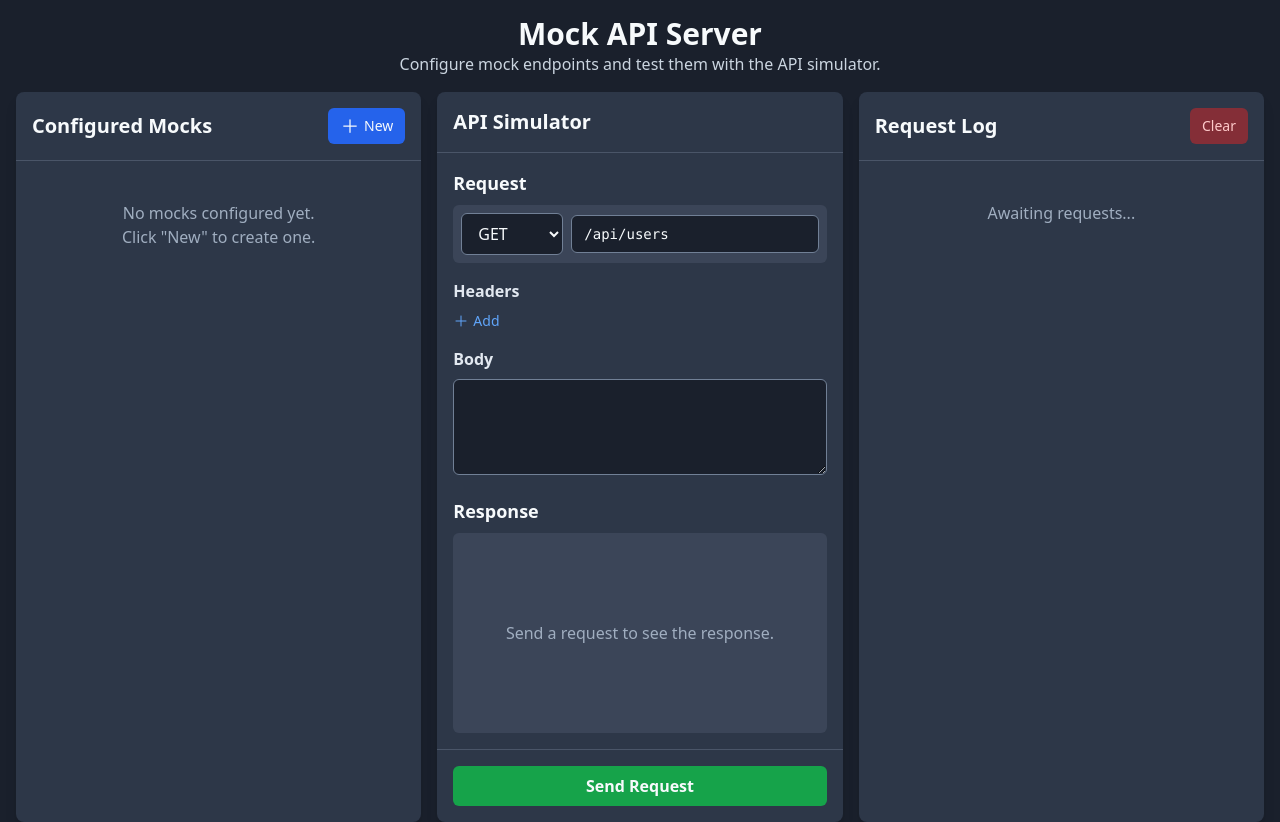
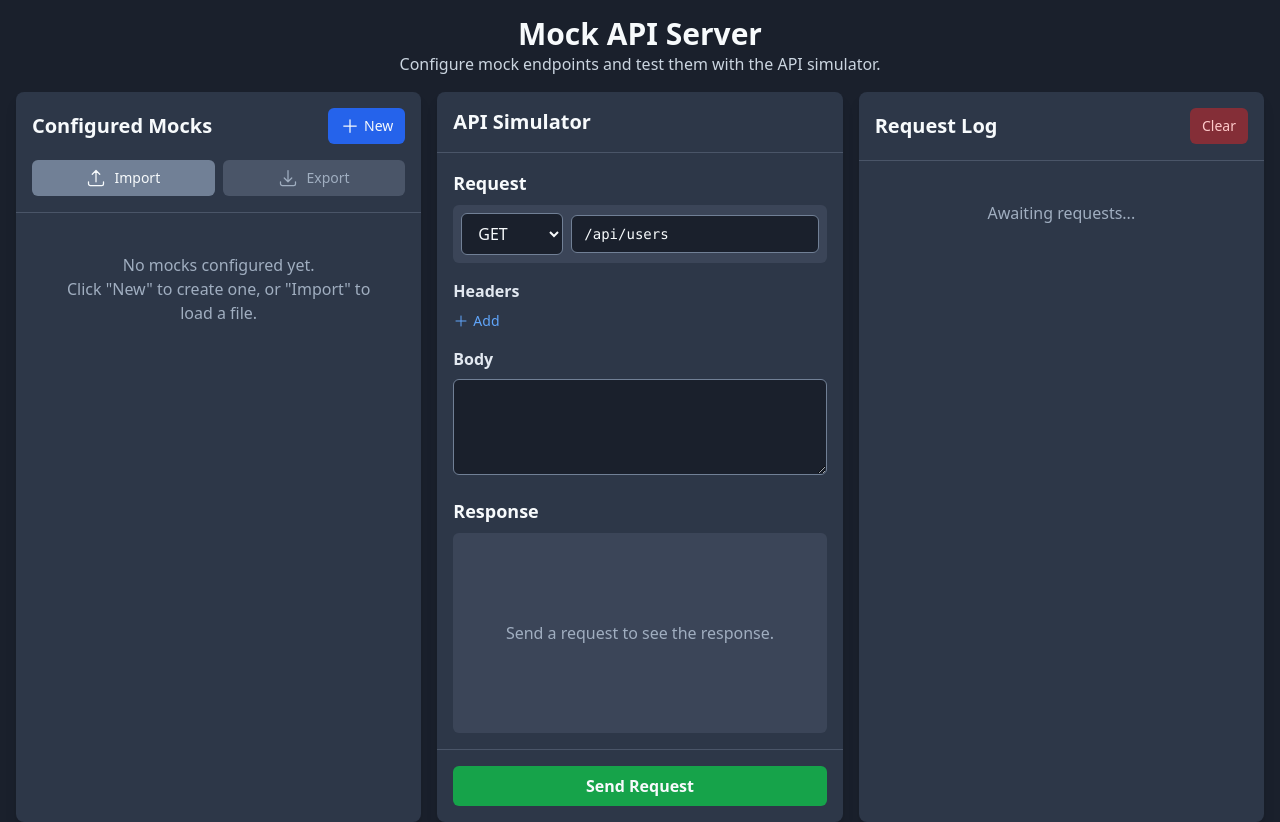
Before and after one commit to surkannan/mock-api-server, a React (Vite) app: page / in a window 1280 px wide. Built offline with nearby package versions, Linux system fonts and the light colour scheme.

Commit message:
import and export functionality

```diff
--- a/App.tsx
+++ b/App.tsx
@@ -1,4 +1,3 @@
-
 import React, { useState, useCallback } from 'react';
 import { Mock, LiveRequest, MockResponse, LogEntry } from './types';
 import MockList from './components/MockList';
@@ -40,6 +39,29 @@ const App: React.FC = () => {
 
   const handleClearLogs = () => {
     setLogs([]);
+  };
+
+  const handleExportMocks = () => {
+    if (mocks.length === 0) {
+      alert("No mocks to export.");
+      return;
+    }
+    const jsonString = JSON.stringify(mocks, null, 2);
+    const blob = new Blob([jsonString], { type: 'application/json' });
+    const url = URL.createObjectURL(blob);
+    const a = document.createElement('a');
+    a.href = url;
+    a.download = 'mocks-config.json';
+    document.body.appendChild(a);
+    a.click();
+    document.body.removeChild(a);
+    URL.revokeObjectURL(url);
+  };
+
+  const handleImportMocks = (importedMocks: Mock[]) => {
+    if (window.confirm('This will replace your current mock configuration. Are you sure?')) {
+      setMocks(importedMocks);
+    }
   };
 
   const handleSimulatedRequest = useCallback(async (request: LiveRequest): Promise<MockResponse> => {
@@ -117,6 +139,8 @@ const App: React.FC = () => {
             onAdd={handleAddMock}
             onEdit={handleEditMock}
             onDelete={handleDeleteMock}
+            onImport={handleImportMocks}
+            onExport={handleExportMocks}
           />
         </div>
         <div className="lg:col-span-1">
--- a/components/MockList.tsx
+++ b/components/MockList.tsx
@@ -1,15 +1,18 @@
-
-import React from 'react';
+import React, { useRef } from 'react';
 import { Mock } from '../types';
 import PlusIcon from './icons/PlusIcon';
 import PencilIcon from './icons/PencilIcon';
 import TrashIcon from './icons/TrashIcon';
+import UploadIcon from './icons/UploadIcon';
+import DownloadIcon from './icons/DownloadIcon';
 
 interface MockListProps {
   mocks: Mock[];
   onAdd: () => void;
   onEdit: (mock: Mock) => void;
   onDelete: (id: string) => void;
+  onImport: (mocks: Mock[]) => void;
+  onExport: () => void;
 }
 
 const getMethodColor = (method: string) => {
@@ -23,21 +26,69 @@ const getMethodColor = (method: string) => {
   }
 };
 
-const MockList: React.FC<MockListProps> = ({ mocks, onAdd, onEdit, onDelete }) => {
+const MockList: React.FC<MockListProps> = ({ mocks, onAdd, onEdit, onDelete, onImport, onExport }) => {
+  const fileInputRef = useRef<HTMLInputElement>(null);
+
+  const handleImportClick = () => {
+    fileInputRef.current?.click();
+  };
+
+  const handleFileChange = (event: React.ChangeEvent<HTMLInputElement>) => {
+    const file = event.target.files?.[0];
+    if (!file) return;
+
+    const reader = new FileReader();
+    reader.onload = (e) => {
+      try {
+        const text = e.target?.result;
+        if (typeof text !== 'string') throw new Error("File is not readable");
+        const importedMocks = JSON.parse(text);
+
+        // Basic validation
+        if (Array.isArray(importedMocks)) {
+          onImport(importedMocks);
+        } else {
+          alert('Error: Imported file is not a valid mock array.');
+        }
+      } catch (error) {
+        alert('Error parsing JSON file: ' + (error as Error).message);
+      } finally {
+        // Reset file input to allow re-uploading the same file
+        if (fileInputRef.current) {
+            fileInputRef.current.value = '';
+        }
+      }
+    };
+    reader.readAsText(file);
+  };
+
   return (
     <div className="bg-gray-800 rounded-lg shadow-lg flex flex-col h-full">
-      <div className="p-4 border-b border-gray-700 flex justify-between items-center">
-        <h2 className="text-xl font-bold">Configured Mocks</h2>
-        <button onClick={onAdd} className="flex items-center px-3 py-2 bg-blue-600 hover:bg-blue-500 rounded-md text-sm font-medium">
-          <PlusIcon className="w-5 h-5 mr-1" />
-          New
-        </button>
+      <div className="p-4 border-b border-gray-700">
+        <div className="flex justify-between items-center mb-4">
+          <h2 className="text-xl font-bold">Configured Mocks</h2>
+          <button onClick={onAdd} className="flex items-center px-3 py-2 bg-blue-600 hover:bg-blue-500 rounded-md text-sm font-medium">
+            <PlusIcon className="w-5 h-5 mr-1" />
+            New
+          </button>
+        </div>
+        <div className="flex space-x-2">
+            <button onClick={handleImportClick} className="flex-1 flex items-center justify-center px-3 py-2 bg-gray-600 hover:bg-gray-500 rounded-md text-sm font-medium">
+              <UploadIcon className="w-5 h-5 mr-2" />
+              Import
+            </button>
+            <input type="file" accept=".json" ref={fileInputRef} onChange={handleFileChange} className="hidden" />
+            <button onClick={onExport} disabled={mocks.length === 0} className="flex-1 flex items-center justify-center px-3 py-2 bg-gray-600 hover:bg-gray-500 rounded-md text-sm font-medium disabled:bg-gray-700 disabled:cursor-not-allowed disabled:text-gray-500">
+              <DownloadIcon className="w-5 h-5 mr-2" />
+              Export
+            </button>
+        </div>
       </div>
       <div className="flex-grow overflow-y-auto p-2">
         {mocks.length === 0 ? (
           <div className="text-center text-gray-500 p-8">
             <p>No mocks configured yet.</p>
-            <p>Click "New" to create one.</p>
+            <p>Click "New" to create one, or "Import" to load a file.</p>
           </div>
         ) : (
           <ul className="space-y-2">
--- /dev/null
+++ b/components/icons/DownloadIcon.tsx
@@ -0,0 +1,9 @@
+import React from 'react';
+
+const DownloadIcon = ({ className = 'w-6 h-6' }: { className?: string }) => (
+  <svg xmlns="http://www.w3.org/2000/svg" fill="none" viewBox="0 0 24 24" strokeWidth={1.5} stroke="currentColor" className={className}>
+    <path strokeLinecap="round" strokeLinejoin="round" d="M3 16.5v2.25A2.25 2.25 0 0 0 5.25 21h13.5A2.25 2.25 0 0 0 21 18.75V16.5M16.5 12 12 16.5m0 0L7.5 12m4.5 4.5V3" />
+  </svg>
+);
+
+export default DownloadIcon;
--- /dev/null
+++ b/components/icons/UploadIcon.tsx
@@ -0,0 +1,9 @@
+import React from 'react';
+
+const UploadIcon = ({ className = 'w-6 h-6' }: { className?: string }) => (
+  <svg xmlns="http://www.w3.org/2000/svg" fill="none" viewBox="0 0 24 24" strokeWidth={1.5} stroke="currentColor" className={className}>
+    <path strokeLinecap="round" strokeLinejoin="round" d="M3 16.5v2.25A2.25 2.25 0 0 0 5.25 21h13.5A2.25 2.25 0 0 0 21 18.75V16.5m-13.5-9L12 3m0 0 4.5 4.5M12 3v13.5" />
+  </svg>
+);
+
+export default UploadIcon;
```
Also changed, not shown: 1 other file (tests, documents, lock files or other folders).
